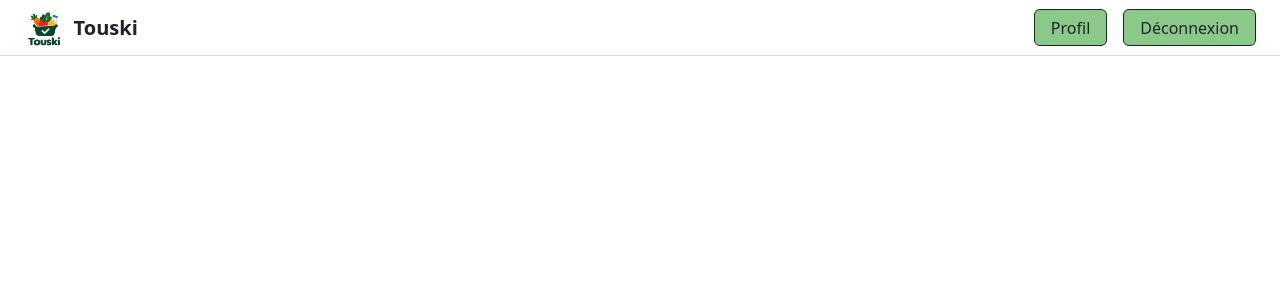
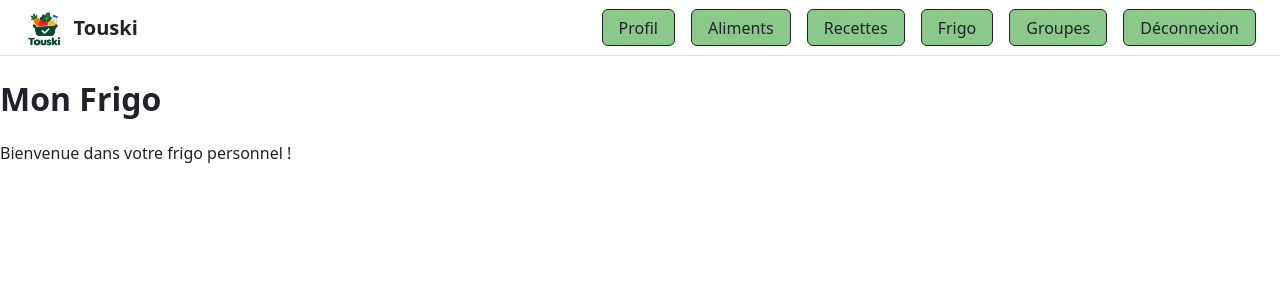
Before and after one commit to ilapierre/touski, a React (Vite) app in the folder frontend/: page /frigo in a window 1280 px wide. Shown: the top 300 px of the page. Built offline with nearby package versions, Linux system fonts and the light colour scheme; sample sign-in values are in the browser's storage.

Commit message:
[ADD] Ajout d'un debut de page de frigo et ajout des liens dans la navigation pour les pages de Aliment, recette, frigo et groupe quand connecter ou non

```diff
--- a/frontend/src/App.jsx
+++ b/frontend/src/App.jsx
@@ -1,13 +1,14 @@
 import { Navigate, Route, Routes } from "react-router";
-import TopBar from './components/TopBar'
-import Landing from './pages/Landing'
+import TopBar from "./components/TopBar";
+import Landing from "./pages/Landing";
 import Profil from "./pages/Profil";
-import Foods from './pages/Foods'
-import Recipes from './pages/Recipes'
+import Foods from "./pages/Foods";
+import Recipes from "./pages/Recipes";
 import Connexion from "./pages/Connexion";
 import Inscription from "./pages/Inscription";
 import Groupes from "./pages/groupes";
-import Abonnement from "./pages/Abonnement"
+import Abonnement from "./pages/Abonnement";
+import Frigo from "./pages/Frigo";
 
 // Si pas connecté, on redirige vers la connexion
 function RouteProtegee({ children }) {
@@ -25,6 +26,14 @@ function App() {
         <Route path="/" element={<Landing />} />
         <Route path="/foods" element={<Foods />} />
         <Route path="/recipes" element={<Recipes />} />
+        <Route
+          path="/frigo"
+          element={
+            <RouteProtegee>
+              <Frigo />
+            </RouteProtegee>
+          }
+        />
         <Route path="/connexion" element={<Connexion />} />
         <Route path="/inscription" element={<Inscription />} />
         <Route
@@ -35,7 +44,7 @@ function App() {
             </RouteProtegee>
           }
         />
-        <Route path="/groupes" element={<Groupes/>}/>
+        <Route path="/groupes" element={<Groupes />} />
         <Route path="/abonnement" element={<Abonnement />} />
       </Routes>
     </>
--- a/frontend/src/components/TopBar.jsx
+++ b/frontend/src/components/TopBar.jsx
@@ -24,12 +24,31 @@ function TopBar() {
           <Link to="/profil" className="login-button">
             Profil
           </Link>
+          <Link to="/foods" className="login-button">
+            Aliments
+          </Link>
+          <Link to="/recipes" className="login-button">
+            Recettes
+          </Link>
+          <Link to="/frigo" className="login-button">
+            Frigo
+          </Link>
+
+          <Link to="/groupes" className="login-button">
+            Groupes
+          </Link>
           <button type="button" className="login-button" onClick={deconnexion}>
             Déconnexion
           </button>
         </nav>
       ) : (
         <nav className="topbar-actions">
+          <Link to="/foods" className="login-button">
+            Aliments
+          </Link>
+          <Link to="/recipes" className="login-button">
+            Recettes
+          </Link>
           <Link to="/connexion" className="login-button">
             Connexion
           </Link>
--- /dev/null
+++ b/frontend/src/pages/Frigo.jsx
@@ -0,0 +1,11 @@
+import "./Frigo.css";
+
+export default function Frigo() {
+  //Page de base popur l affichage
+  return (
+    <main>
+      <h1>Mon Frigo</h1>
+      <p>Bienvenue dans votre frigo personnel !</p>
+    </main>
+  );
+}
```
Also changed, not shown: frontend/src/pages/Frigo.css (added).
